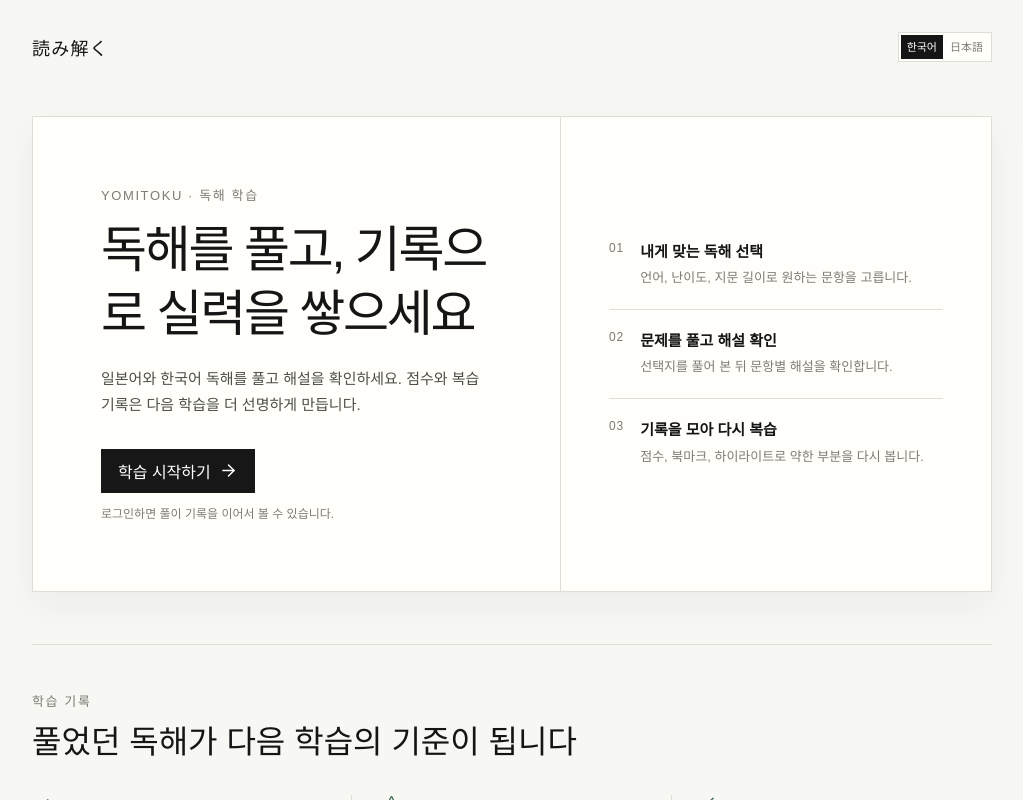
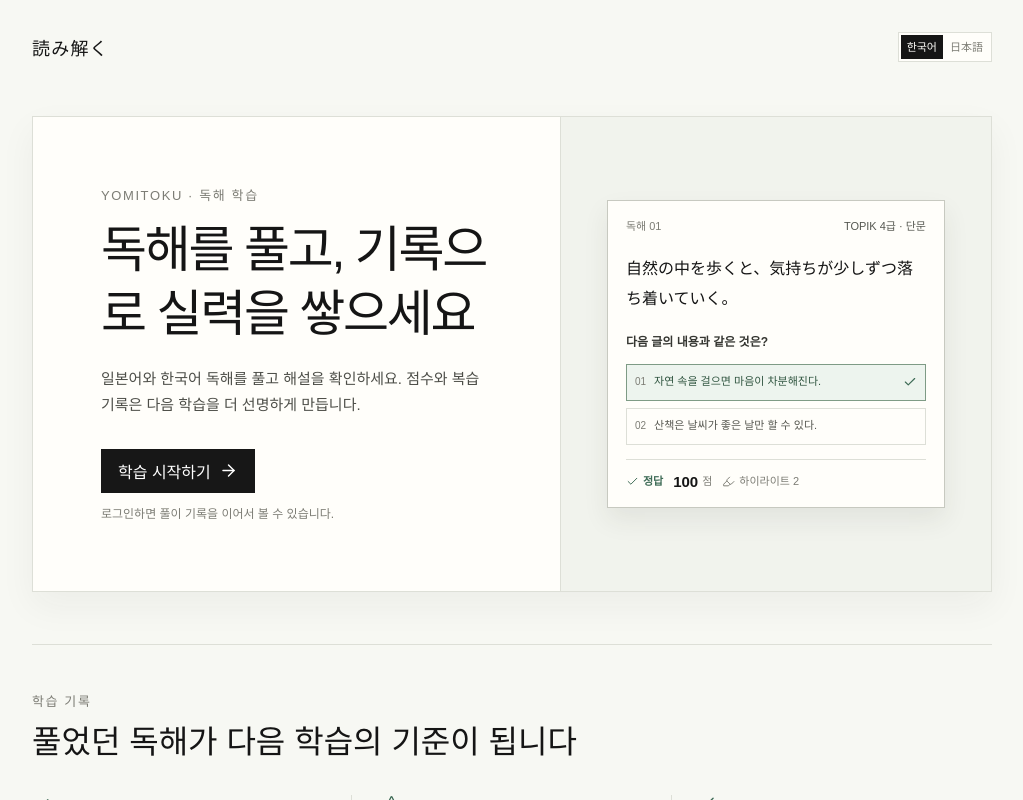
Before and after one commit to coldrain-f/yomitoku, a React (Vite) app: page /yomitoku/login in a window 1280 px wide. Both pictures are taken after a click on the button "読み解く". Shown: the top 800 px of the page, without its empty margins (128-1151 px from the left). Built offline with nearby package versions, Linux system fonts and the light colour scheme; no server answers.

Commit message:
feat(welcome-screen): redesign WelcomeScreen with preview feature and localization updates; update tests

```diff
--- a/src/features/auth/WelcomeScreen.tsx
+++ b/src/features/auth/WelcomeScreen.tsx
@@ -22,29 +22,43 @@ export function WelcomeScreen({ onLogin }: WelcomeScreenProps) {
           </button>
           <p className="welcome-login-note">{t("welcome.loginNote")}</p>
         </div>
-        <ol className="welcome-journey" aria-label={t("welcome.flowTitle")}>
-          <li>
-            <span className="welcome-step-index">01</span>
-            <div>
-              <strong>{t("welcome.stepChooseTitle")}</strong>
-              <p>{t("welcome.stepChooseDescription")}</p>
-            </div>
-          </li>
-          <li>
-            <span className="welcome-step-index">02</span>
-            <div>
-              <strong>{t("welcome.stepSolveTitle")}</strong>
-              <p>{t("welcome.stepSolveDescription")}</p>
-            </div>
-          </li>
-          <li>
-            <span className="welcome-step-index">03</span>
-            <div>
-              <strong>{t("welcome.stepReviewTitle")}</strong>
-              <p>{t("welcome.stepReviewDescription")}</p>
-            </div>
-          </li>
-        </ol>
+        <div className="welcome-preview" aria-label={t("welcome.previewAria")}>
+          <article className="welcome-preview-card">
+            <header className="welcome-preview-head">
+              <span>{t("welcome.previewKicker")}</span>
+              <span>{t("welcome.previewMeta")}</span>
+            </header>
+            <p className="welcome-preview-passage" lang="ja">
+              {t("welcome.previewPassage")}
+            </p>
+            <p className="welcome-preview-question">{t("welcome.previewQuestion")}</p>
+            <ol className="welcome-preview-choices">
+              <li className="is-correct">
+                <span>01</span>
+                <p>{t("welcome.previewCorrectChoice")}</p>
+                <Icon icon={Check} />
+              </li>
+              <li>
+                <span>02</span>
+                <p>{t("welcome.previewWrongChoice")}</p>
+              </li>
+            </ol>
+            <footer className="welcome-preview-result">
+              <span className="welcome-preview-correct">
+                <Icon icon={Check} />
+                {t("welcome.previewCorrect")}
+              </span>
+              <span>
+                <strong>100</strong>
+                {t("welcome.previewScore")}
+              </span>
+              <span>
+                <Icon icon={Highlighter} />
+                {t("welcome.previewHighlights")}
+              </span>
+            </footer>
+          </article>
+        </div>
       </div>
 
       <section className="welcome-features" aria-labelledby="welcome-features-title">
--- a/src/lib/i18n.messages.ts
+++ b/src/lib/i18n.messages.ts
@@ -258,13 +258,16 @@ export const messages: Record<UiLocale, Record<string, string>> = {
     "welcome.description": "일본어와 한국어 독해를 풀고 해설을 확인하세요. 점수와 복습 기록은 다음 학습을 더 선명하게 만듭니다.",
     "welcome.login": "학습 시작하기",
     "welcome.loginNote": "로그인하면 풀이 기록을 이어서 볼 수 있습니다.",
-    "welcome.flowTitle": "독해 학습 흐름",
-    "welcome.stepChooseTitle": "내게 맞는 독해 선택",
-    "welcome.stepChooseDescription": "언어, 난이도, 지문 길이로 원하는 문항을 고릅니다.",
-    "welcome.stepSolveTitle": "문제를 풀고 해설 확인",
-    "welcome.stepSolveDescription": "선택지를 풀어 본 뒤 문항별 해설을 확인합니다.",
-    "welcome.stepReviewTitle": "기록을 모아 다시 복습",
-    "welcome.stepReviewDescription": "점수, 북마크, 하이라이트로 약한 부분을 다시 봅니다.",
+    "welcome.previewAria": "독해 문항 미리보기",
+    "welcome.previewKicker": "독해 01",
+    "welcome.previewMeta": "TOPIK 4급 · 단문",
+    "welcome.previewPassage": "自然の中を歩くと、気持ちが少しずつ落ち着いていく。",
+    "welcome.previewQuestion": "다음 글의 내용과 같은 것은?",
+    "welcome.previewCorrectChoice": "자연 속을 걸으면 마음이 차분해진다.",
+    "welcome.previewWrongChoice": "산책은 날씨가 좋은 날만 할 수 있다.",
+    "welcome.previewCorrect": "정답",
+    "welcome.previewScore": "점",
+    "welcome.previewHighlights": "하이라이트 2",
     "welcome.featuresKicker": "학습 기록",
     "welcome.featuresTitle": "풀었던 독해가 다음 학습의 기준이 됩니다",
     "welcome.featureResultsTitle": "풀이 결과와 통계",
@@ -781,13 +784,16 @@ export const messages: Record<UiLocale, Record<string, string>> = {
     "welcome.description": "日本語と韓国語の読解を解き、解説を確認できます。スコアと復習記録が、次の学習をより明確にします。",
     "welcome.login": "学習を始める",
     "welcome.loginNote": "ログインすると、解答記録を続けて確認できます。",
-    "welcome.flowTitle": "読解学習の流れ",
-    "welcome.stepChooseTitle": "自分に合う読解を選ぶ",
-    "welcome.stepChooseDescription": "言語、レベル、文章の長さから問題を選びます。",
-    "welcome.stepSolveTitle": "問題を解き、解説を確認",
-    "welcome.stepSolveDescription": "選択肢を解いた後、問題ごとの解説を確認します。",
-    "welcome.stepReviewTitle": "記録を集めて復習",
-    "welcome.stepReviewDescription": "スコア、ブックマーク、ハイライトで苦手な部分を見直します。",
+    "welcome.previewAria": "読解問題のプレビュー",
+    "welcome.previewKicker": "読解 01",
+    "welcome.previewMeta": "TOPIK 4級 · 短文",
+    "welcome.previewPassage": "自然の中を歩くと、気持ちが少しずつ落ち着いていく。",
+    "welcome.previewQuestion": "文章の内容として正しいものはどれですか。",
+    "welcome.previewCorrectChoice": "自然の中を歩くと、心が落ち着く。",
+    "welcome.previewWrongChoice": "散歩は天気の良い日にしかできない。",
+    "welcome.previewCorrect": "正解",
+    "welcome.previewScore": "点",
+    "welcome.previewHighlights": "ハイライト 2",
     "welcome.featuresKicker": "学習記録",
     "welcome.featuresTitle": "解いた読解が、次の学習の基準になります",
     "welcome.featureResultsTitle": "解答結果と統計",
--- a/src/styles.css
+++ b/src/styles.css
@@ -3267,50 +3267,125 @@ body.dialog-open {
   line-height: 1.55;
 }
 
-.welcome-journey {
-  display: grid;
-  align-content: center;
+.welcome-preview {
+  display: grid;
+  place-items: center;
+  padding: clamp(24px, 4vw, 46px);
+  border-left: 1px solid var(--line);
+  background: #f1f3ed;
+}
+
+.welcome-preview-card {
+  width: min(100%, 350px);
+  padding: 18px;
+  border: 1px solid var(--line-strong);
+  background: var(--paper-solid);
+  box-shadow: 0 12px 24px rgba(46, 48, 40, 0.08);
+}
+
+.welcome-preview-head,
+.welcome-preview-result {
+  display: flex;
+  align-items: center;
+  justify-content: space-between;
+  gap: 10px;
+  color: var(--muted);
+  font-size: 11px;
+  line-height: 1.4;
+}
+
+.welcome-preview-head span:last-child {
+  color: #555750;
+}
+
+.welcome-preview-passage {
+  margin: 20px 0 0;
+  font-family: "Yu Mincho", YuMincho, "Hiragino Mincho ProN", "Hiragino Mincho Pro", "MS PMincho", "Noto Serif JP", serif;
+  font-size: 16px;
+  line-height: 1.85;
+}
+
+.welcome-preview-question {
+  margin: 20px 0 0;
+  color: #353631;
+  font-size: 12px;
+  font-weight: 600;
+  line-height: 1.55;
+}
+
+.welcome-preview-choices {
+  display: grid;
+  gap: 7px;
+  margin: 12px 0 0;
+  padding: 0;
+  list-style: none;
+}
+
+.welcome-preview-choices li {
+  display: grid;
+  grid-template-columns: auto minmax(0, 1fr) auto;
+  align-items: center;
+  gap: 8px;
+  min-height: 37px;
+  padding: 7px 8px;
+  border: 1px solid var(--line);
+  color: #565750;
+  font-size: 11px;
+  line-height: 1.45;
+}
+
+.welcome-preview-choices li.is-correct {
+  border-color: #7e9b85;
+  background: var(--ok-soft);
+  color: #2f543f;
+}
+
+.welcome-preview-choices span {
+  color: var(--muted);
+  font-size: 10px;
+  font-variant-numeric: tabular-nums;
+}
+
+.welcome-preview-choices p {
   margin: 0;
-  padding: clamp(28px, 4vw, 48px);
-  border-left: 1px solid var(--line);
-  list-style: none;
-}
-
-.welcome-journey li {
-  display: flex;
-  gap: 16px;
-  padding: 20px 0;
-  border-bottom: 1px solid var(--line);
-}
-
-.welcome-journey li:first-child {
-  padding-top: 0;
-}
-
-.welcome-journey li:last-child {
-  padding-bottom: 0;
-  border-bottom: 0;
-}
-
-.welcome-step-index {
-  color: var(--muted);
-  font-size: 12px;
-  font-variant-numeric: tabular-nums;
-  letter-spacing: 0.08em;
-}
-
-.welcome-journey strong {
-  display: block;
+}
+
+.welcome-preview-choices [data-lucide] {
+  width: 14px;
+  height: 14px;
+  color: var(--ok);
+  stroke-width: 2;
+}
+
+.welcome-preview-result {
+  justify-content: flex-start;
+  flex-wrap: wrap;
+  margin-top: 14px;
+  padding-top: 14px;
+  border-top: 1px solid var(--line);
+}
+
+.welcome-preview-result > span {
+  display: inline-flex;
+  align-items: center;
+  gap: 4px;
+}
+
+.welcome-preview-correct {
+  color: var(--ok);
+  font-weight: 650;
+}
+
+.welcome-preview-result strong {
+  color: var(--ink);
   font-size: 15px;
-  font-weight: 600;
-  line-height: 1.5;
-}
-
-.welcome-journey p {
-  margin: 5px 0 0;
-  color: var(--muted);
-  font-size: 13px;
-  line-height: 1.6;
+  line-height: 1;
+}
+
+.welcome-preview-result [data-lucide] {
+  width: 13px;
+  height: 13px;
+  stroke-width: 1.8;
 }
 
 .welcome-features {
@@ -3414,7 +3489,7 @@ body.dialog-open {
     width: 100%;
   }
 
-  .welcome-journey {
+  .welcome-preview {
     padding: 28px 24px;
     border-top: 1px solid var(--line);
     border-left: 0;
```
Also changed, not shown: 1 other file (tests, documents, lock files or other folders).
